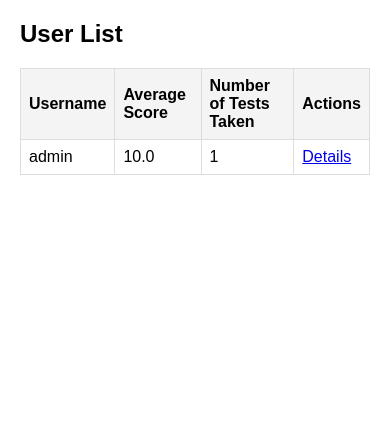
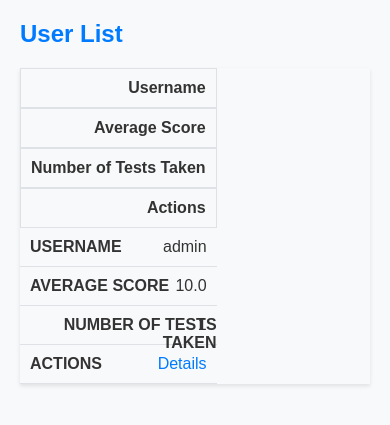
Before and after one commit to Aellun/quiz-application, a Django app: page /user_list/ in a window 390 px wide. Shown: the top 425 px of the page. Run offline with Django 3.2, Linux system fonts and the light colour scheme; a user stored in the database is signed in; data comes from the database, SQL or seed files in the repository; tables that the repository leaves empty hold one stand-in row (values such as "Sample post").

```diff
--- a/quiz-application/Quiz/apps.py
+++ b/quiz-application/Quiz/apps.py
@@ -1,5 +1,7 @@
 from django.apps import AppConfig
-
 
 class QuizConfig(AppConfig):
     name = 'Quiz'
+
+    def ready(self):
+        import Quiz.signals
--- a/quiz-application/Quiz/templates/Quiz/user_list.html
+++ b/quiz-application/Quiz/templates/Quiz/user_list.html
@@ -8,22 +8,69 @@
         body {
             font-family: Arial, sans-serif;
             margin: 20px;
+            background-color: #f8f9fa;
+            color: #333;
+        }
+        h2 {
+            color: #007bff;
         }
         table {
             width: 100%;
             border-collapse: collapse;
             margin-top: 20px;
+            box-shadow: 0 2px 4px rgba(0, 0, 0, 0.1);
         }
         th, td {
-            border: 1px solid #ddd;
-            padding: 8px;
+            border: 1px solid #dee2e6;
+            padding: 12px 15px;
             text-align: left;
         }
         th {
-            background-color: #f4f4f4;
+            background-color: #007bff;
+            color: #fff;
+            text-transform: uppercase;
         }
         tr:nth-child(even) {
-            background-color: #f9f9f9;
+            background-color: #f2f2f2;
+        }
+        tr:hover {
+            background-color: #e9ecef;
+        }
+        a {
+            color: #007bff;
+            text-decoration: none;
+        }
+        a:hover {
+            text-decoration: underline;
+        }
+        @media (max-width: 600px) {
+            table, th, td {
+                display: block;
+            }
+            th, td {
+                padding: 10px;
+                text-align: right;
+            }
+            th {
+                background-color: transparent;
+                color: #333;
+                text-transform: none;
+            }
+            td {
+                border-top: none;
+                border-left: none;
+                border-right: none;
+                border-bottom: 1px solid #dee2e6;
+                position: relative;
+                padding-left: 50%;
+            }
+            td:before {
+                content: attr(data-label);
+                position: absolute;
+                left: 10px;
+                font-weight: bold;
+                text-transform: uppercase;
+            }
         }
     </style>
 </head>
@@ -43,10 +90,10 @@
         <tbody>
             {% for user_profile in users %}
                 <tr>
-                    <td>{{ user_profile.user.username }}</td>
-                    <td>{{ user_profile.calculate_average_score }}</td>
-                    <td>{{ user_profile.num_tests_taken }}</td>
-                    <td><a href="{% url 'user-detail' user_profile.id %}" aria-label="View details for {{ user_profile.user.username }}">Details</a></td>
+                    <td data-label="Username">{{ user_profile.user.username }}</td>
+                    <td data-label="Average Score">{{ user_profile.calculate_average_score }}</td>
+                    <td data-label="Number of Tests Taken">{{ user_profile.num_tests_taken }}</td>
+                    <td data-label="Actions"><a href="{% url 'user-detail' user_profile.id %}" aria-label="View details for {{ user_profile.user.username }}">Details</a></td>
                 </tr>
             {% endfor %}
         </tbody>
--- a/quiz-application/Quiz/views.py
+++ b/quiz-application/Quiz/views.py
@@ -33,10 +33,12 @@ def login_page(request):
             if form.is_valid():
                 user = form.get_user()
                 login(request, user)
+                # Ensure UserProfile exists
+                UserProfile.objects.get_or_create(user=user)
                 return redirect('home')
             else:
                 messages.error(request, "Invalid username or password.")
-        context = {}
+        context = {'form': AuthenticationForm()}
         return render(request, 'Quiz/login.html', context)
 
 # View for user registration
```
Also changed, not shown: quiz-application/Quiz/signals.py (added, +13 -0 lines), quiz-application/Quiz/templates/Quiz/user_detail.html (+22 -5 lines).
